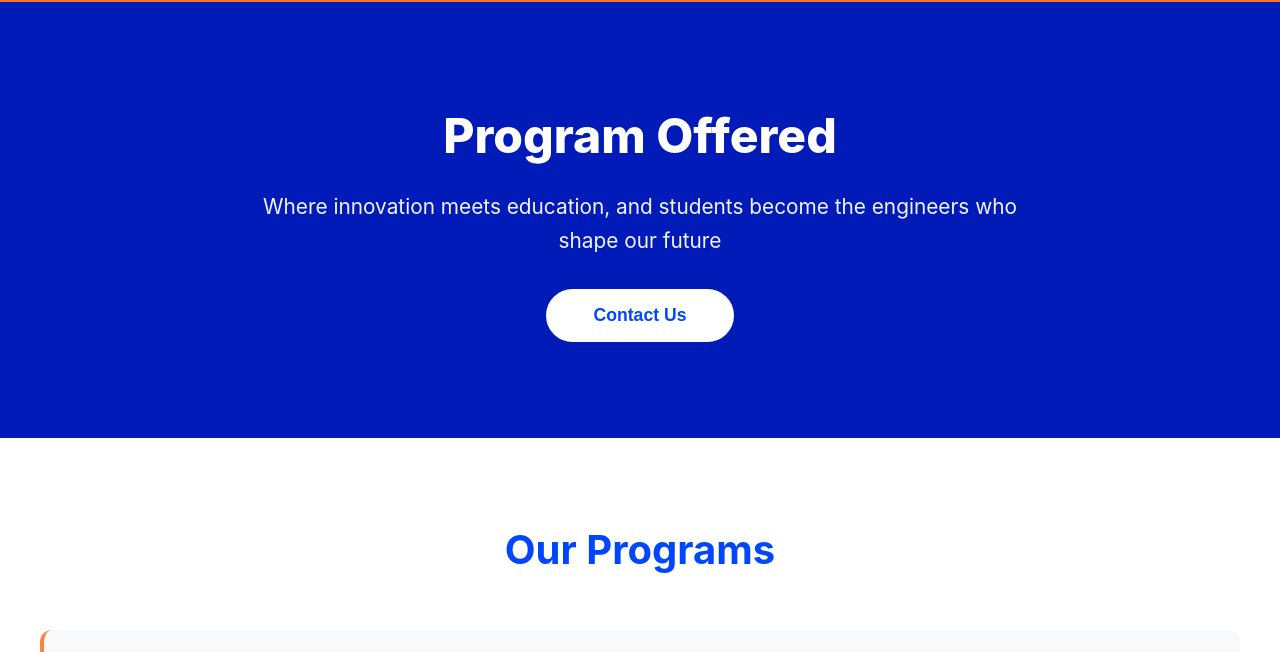
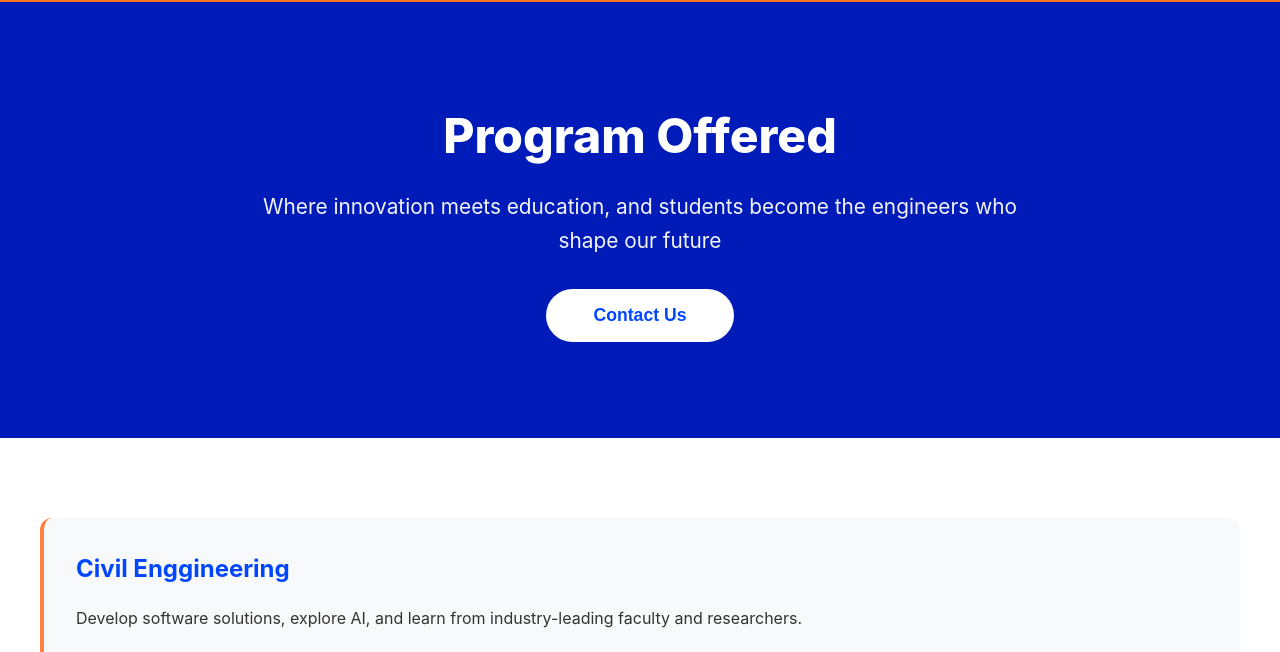
Before and after one commit to jenjenkimkim181-design/engineering, a plain HTML site: page program.html in a window 1280 px wide. Shown: the part 142-794 px from the top of the page. Drawn offline with Linux system fonts and the light colour scheme.

Commit message:
Update program.html

```diff
--- a/program.html
+++ b/program.html
@@ -278,9 +278,6 @@
     </section>
      <section class="programs" id="programs">
      <div class="programs-content">
-      <h2 class="section-title" id="programs-title">Our Programs</h2>
-
-
 	  <div class="programs-grid">
        <div class="program-card">
         <h3 id="program-3-name">Civil Enggineering</h3>
```
